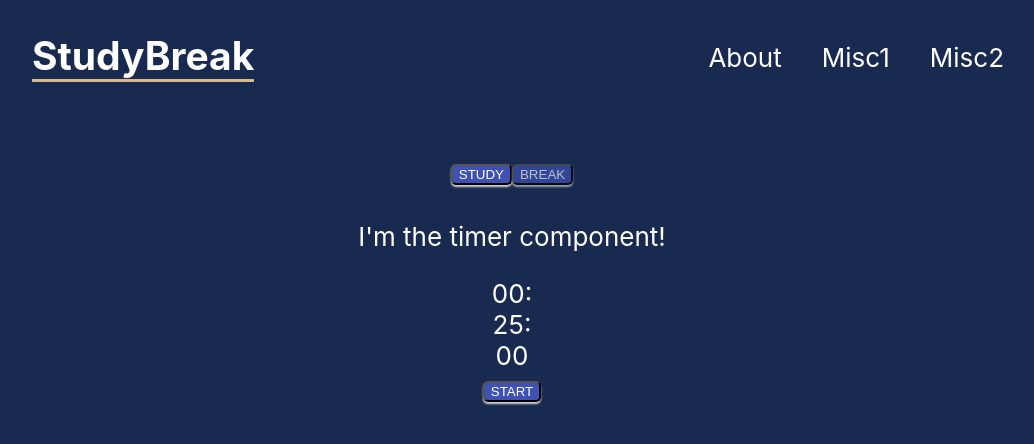
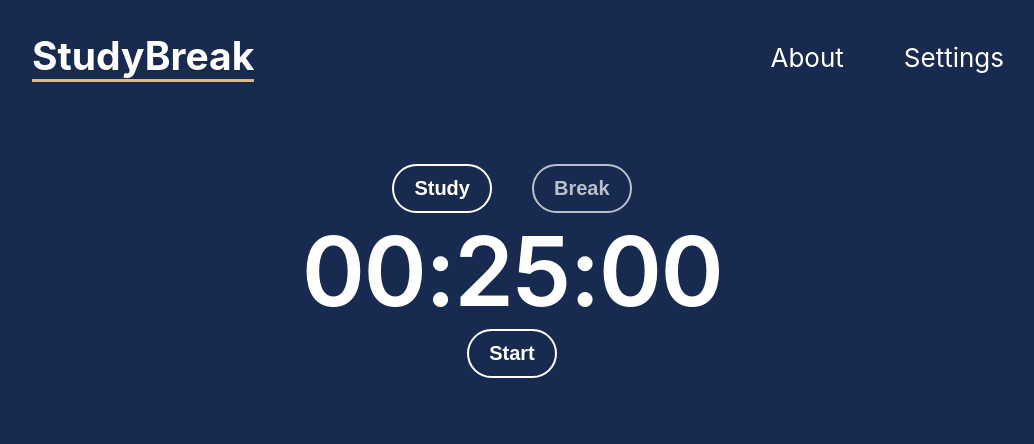
Before and after one commit to SWoodley/pomodoro-timer, a React (Create React App) app: page / in a window 1280 px wide. Shown: the top 444 px of the page, without its empty margins (128-1162 px from the left). Built offline with nearby package versions, Linux system fonts and the light colour scheme.

Commit message:
Added core styling

```diff
--- a/src/components/Button/Button.styles.js
+++ b/src/components/Button/Button.styles.js
@@ -1,38 +1,27 @@
 import styled from 'styled-components';
 
-const theme = {
-    blue: {
-      default: '#3f51b5',
-      hover: '#283593'
-    },
-    pink: {
-      default: 'pink',
-      hover: 'purple'
-    }
-  }
-
-  //${props => theme[props.theme].default}
-  //${props => theme[props.theme].hover};
   export const Button = styled.button`
-    background-color: ${props => theme[props.theme].default};
-    color: white;
-    padding 5px 15px;
-    border-radius: 5px;
-    outline: 0;
-    box-shadow: 0px 2px 2px lightgray;
-    text-transform: uppercase;
-    margin: 10px 0px;
-    cursor: pointer;
-    transition: ease background-color 250ms;
-    &:hover {
-      ${props => theme[props.theme].hover};
-    }
+  display: inline-block;
+  color: #fff;
+  text-align: center;
+  vertical-align: middle;
+  user-select: none;
+  background-color: rgba(0,0,0,0);
+  border: 2px solid #fff;
+  border-radius: 500px;
+  transition: color .15s ease-in-out,background-color .15s ease-in-out,border-color .15s ease-in-out,box-shadow .15s ease-in-out;
+  font-family: "Space Grotesk",sans-serif;
+  font-weight: bold;
+  line-height: 1.25;
+  padding: .625rem 1.25rem;
+  margin: .625rem 1.25rem;
+  font-size: 1.25rem;
     &:disabled {
       cursor: default;
       opacity: 0.7;
     }
+    &:hover {
+      color: black;
+      background-color: white;
+    }
   `
-
-  Button.defaultProps = {
-    theme: 'blue'
-  }
--- a/src/components/studytimer/studytimer.component.jsx
+++ b/src/components/studytimer/studytimer.component.jsx
@@ -43,12 +43,11 @@ export const StudyTimer = props => {
     }, [secondsProp]); //re-render on prop change
 
     return (
-        <div className='Timer'>
-            <p>I'm the timer component!</p>
-            <div className='Timer-number'>{leadingZero(getHours())}:</div>
-            <div className='Timer-number'>{leadingZero(getMinutes())}:</div>
-            <div className='Timer-number'>{leadingZero(getSeconds())}</div>
-            <Button theme="blue" onClick={handleClick}>
+        <div className='timer'>
+            <div className='timer__numbers'>
+                {leadingZero(getHours())}:{leadingZero(getMinutes())}:{leadingZero(getSeconds())}
+            </div>
+            <Button onClick={handleClick}>
               {(isPaused) ? 'Start' : 'Pause'}
             </Button>
         </div>
--- a/src/components/studytimer/studytimer.style.scss
+++ b/src/components/studytimer/studytimer.style.scss
@@ -0,0 +1,11 @@
+.timer {
+}
+
+.timer__numbers {
+    font-weight: 600;
+    color: #fff;
+    font-size: 6rem;
+    line-height: 1;
+    letter-spacing: -0.1rem;
+    margin: auto;
+}
--- a/src/index.css
+++ b/src/index.css
@@ -1,3 +1,9 @@
+:root {
+  --main-color: #192A51;
+  --secondary-color: #8B9EB7;
+  --accent: #D7BA89;
+}
+
 body {
   margin: 0;
   font-family: -apple-system, BlinkMacSystemFont, 'Segoe UI', 'Roboto', 'Oxygen',
@@ -5,9 +11,18 @@ body {
     sans-serif;
   -webkit-font-smoothing: antialiased;
   -moz-osx-font-smoothing: grayscale;
+  background-color: var(--main-color);
+  display: block;
+  flex-direction: column;
+  font-size: calc(10px + 2vmin);
+  color: white;
 }
 
 code {
   font-family: source-code-pro, Menlo, Monaco, Consolas, 'Courier New',
     monospace;
 }
+
+*, *::before, *::after {
+  box-sizing: border-box;
+}
--- a/src/routes/home/home.styles.scss
+++ b/src/routes/home/home.styles.scss
@@ -1,4 +1,9 @@
 .App {
     text-align: center;
     margin: 40px auto;
+    display: flex;
+    flex-direction: column;
+    width: 100%;
+    justify-content: center;
+    align-items: center;
 }
--- a/src/routes/navigation/navigation.component.jsx
+++ b/src/routes/navigation/navigation.component.jsx
@@ -10,8 +10,7 @@ const Navigation = () => {
                 <nav className='wrapper'>
                     <h1 class='navbar__home'>StudyBreak</h1>
                     <NavLink path='/about' class='navbar__link'>About</NavLink>
-                    <NavLink path='/about' class='navbar__link'>Misc1</NavLink>
-                    <NavLink path='/about' class='navbar__link'>Misc2</NavLink>
+                    <NavLink path='/settings' class='navbar__link'>Settings</NavLink>
                 </nav>
             </div>
             <body>
--- a/src/routes/navigation/navigation.styles.scss
+++ b/src/routes/navigation/navigation.styles.scss
@@ -14,6 +14,7 @@
 .navbar nav {
     display: flex;
     justify-content: flex-end;
+    gap: 1.25rem;
     align-items: center;
     margin: 0 auto;
 }
@@ -21,27 +22,18 @@
 .navbar__home {
     margin: 2rem;
     margin-right: auto;
-    border-bottom: 3px solid #D7BA89;
+    border-bottom: 3px solid var(--accent);
 }
 
 .navbar a {
     text-decoration: none;
-    padding: 1.25rem;
-    border-radius: 4px;
+    padding: .625rem 1.25rem;
     transition: 250ms ease-in-out;
     color: white;
-    border-radius: 5%;
+    border-radius: 500px;
 }
 
 .navbar a:hover {
-    background: #8B9EB7;
+    background: var(--secondary-color);
     color: black;
 }
-
-body {
-    background-color: #192A51;
-    display: block;
-    flex-direction: column;
-    font-size: calc(10px + 2vmin);
-    color: white;
-}
```
